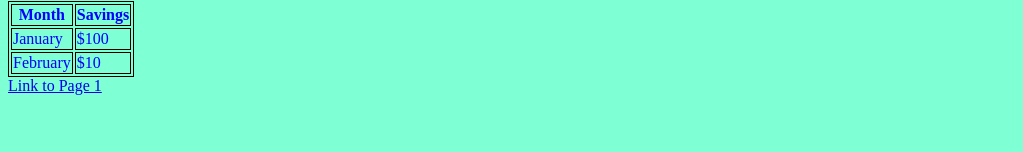
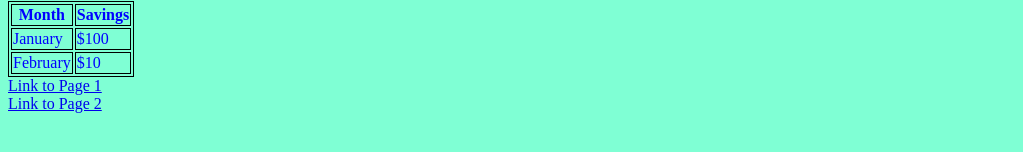
Before and after one commit to nizam-ayub/nizam-ayub.github.io, a plain HTML site: page index.html in a window 1280 px wide. Shown: the part 264-416 px from the top of the page, without its empty margins (0-1023 px from the left). Drawn offline with Linux system fonts and the light colour scheme.

Commit message:
Update index.html

```diff
--- a/index.html
+++ b/index.html
@@ -41,6 +41,8 @@ This is my first web page and I can say anything I want in here - I do that by p
   </tr>
 </table>
      <a href="page1.html">Link to Page 1</a>
+      <br>
+      <a href="page2.html">Link to Page 2</a>
   </body>
 
 </html>
```
